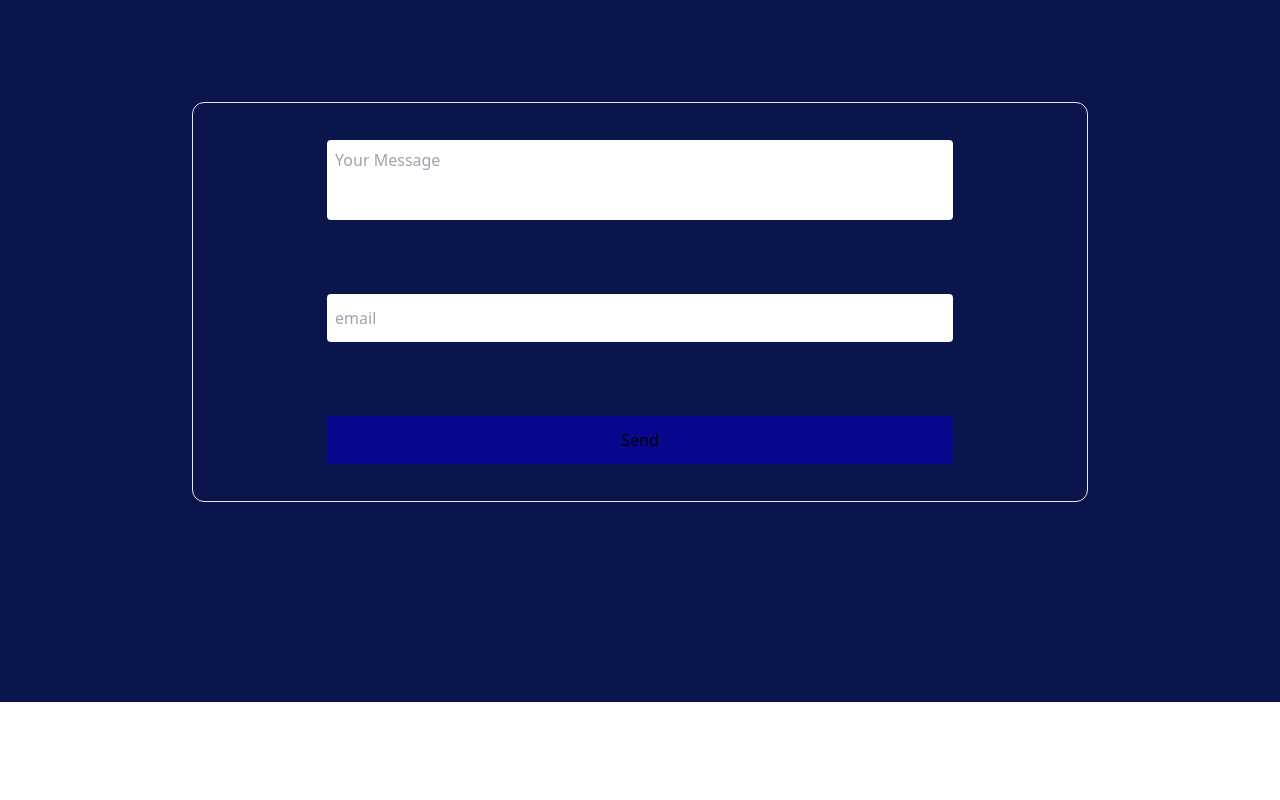
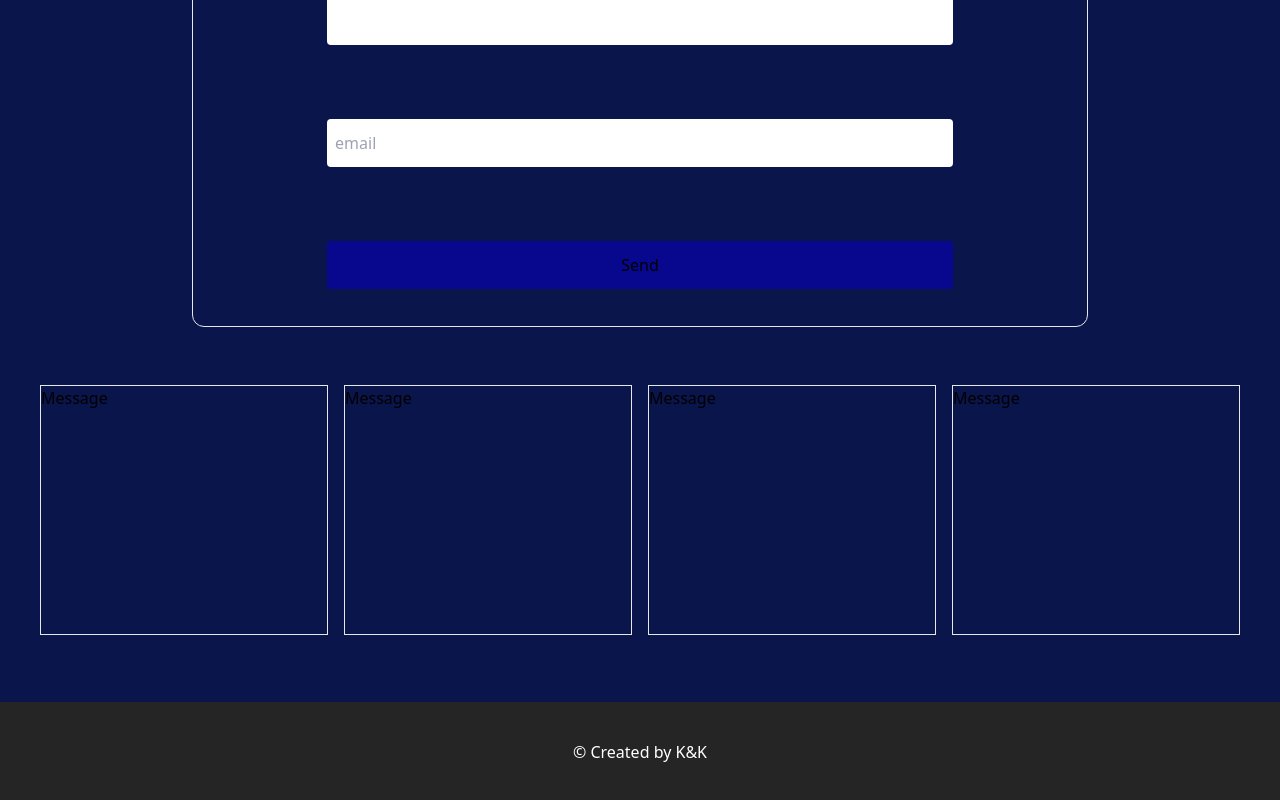
Before and after one commit to kartikeycsjm/mailsnap, a Next.js app: page / in a window 1280 px wide. Shown: the part 168-968 px from the top of the page. Before the commit the page ends 870 px from the top, so only its background shows below. Built offline with nearby package versions, Linux system fonts and the light colour scheme.

Commit message:
added div for messages

```diff
--- a/app/components/Footer.jsx
+++ b/app/components/Footer.jsx
@@ -1,7 +1,9 @@
 import React from 'react'
 const Footer = () => {
   return (
-    <div>Footer</div>
+    <div className='w-full h-[100px] bg-[#262525] text-white flex justify-center items-center'>
+      &copy; Created by K&K
+    </div>
   )
 }
 
--- /dev/null
+++ b/app/components/Message.jsx
@@ -0,0 +1,9 @@
+import React from 'react'
+
+const Message = () => {
+  return (
+    <div className='w-[300px] h-[250px] border m-2'>Message</div>
+  )
+}
+
+export default Message
--- a/app/layout.js
+++ b/app/layout.js
@@ -1,4 +1,4 @@
-
+import Footer from "./components/Footer";
 import "./globals.css";
 import Header from "./components/Header";
 export const metadata = {
@@ -9,9 +9,9 @@ export default function RootLayout({ children }) {
   return (
     <html lang="en">
       <body>
-      <Header></Header>
+        <Header></Header>
         {children}
-
+        <Footer />
       </body>
     </html>
   );
--- a/app/page.jsx
+++ b/app/page.jsx
@@ -1,14 +1,24 @@
-import React from 'react'
+import React from 'react';
+import Message from './components/Message';
 
-const page = () => {
+const Page = () => {
   return (
-    <div className='w-full h-screen bg-[#0a154b] flex justify-center items-center'>
+    <div className='w-full h-screen bg-[#0a154b] flex justify-around items-center flex-col'>
       <div className='w-[70%] h-[50%] border rounded-xl flex justify-around items-center flex-col'>
         <textarea className='w-[70%] h-[20%] rounded p-2 resize-none' placeholder='Your Message' name="" id="" cols="30" rows="10"></textarea>
         <input className='w-[70%] h-[12%] rounded p-2' type="text" placeholder='email' />
-        <button className='w-[70%] h-[12%] bg-[#08088e] rounded'>Send</button></div>
+        <button className='w-[70%] h-[12%] bg-[#08088e] rounded'>Send</button>
+      </div>
+      <div className='w-[95%] h-[300px] overflow-x-auto'>
+        <div className='flex'>
+          <Message />
+          <Message />
+          <Message />
+          <Message />
+        </div>
+      </div>
     </div>
-  )
-}
+  );
+};
 
-export default page
+export default Page;
```
